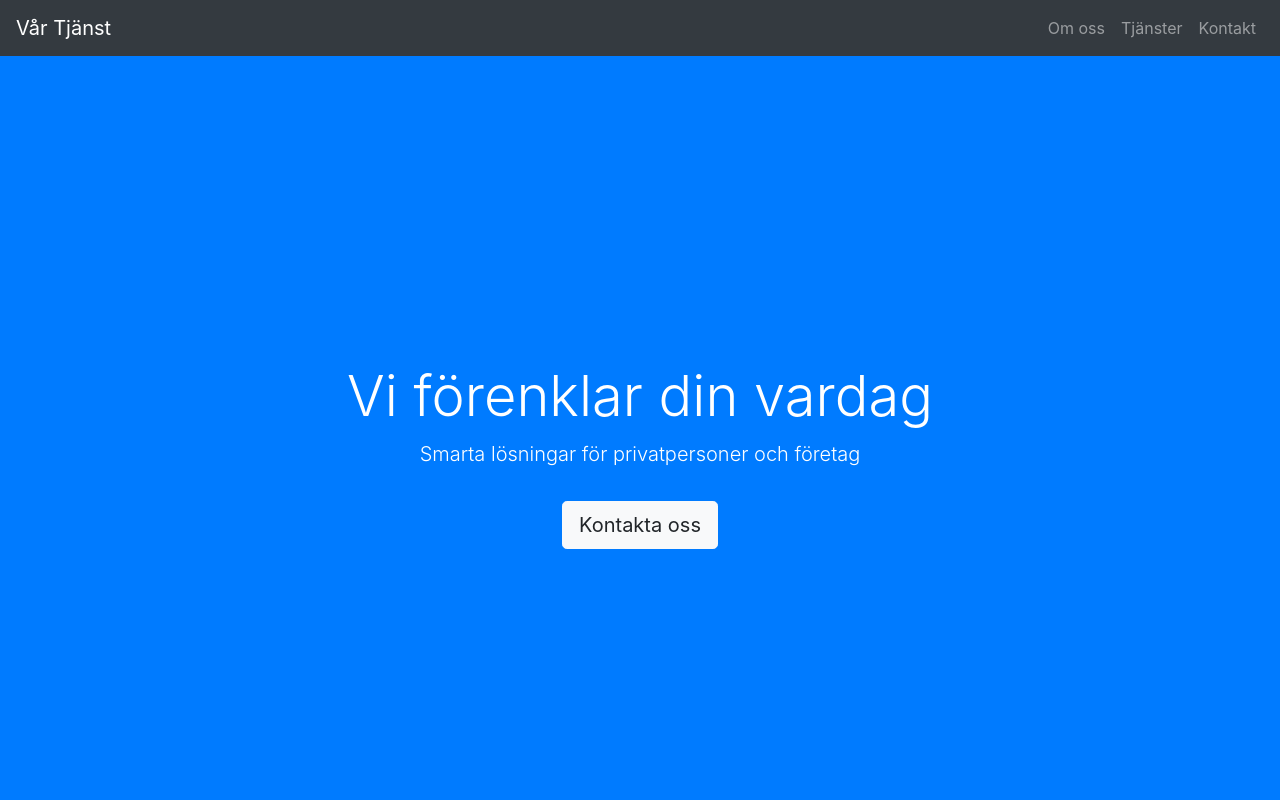
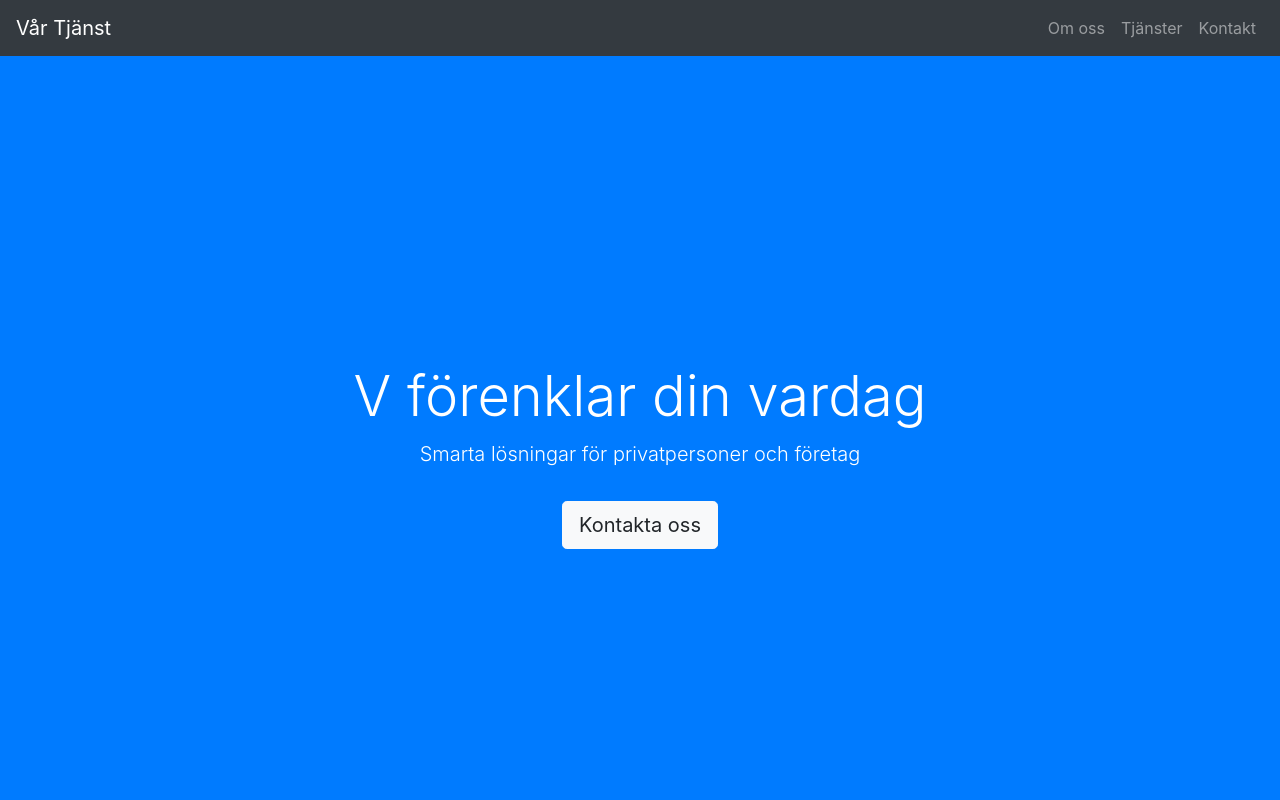
Before and after one commit to Qoiiz/GITHUB-UPPGIFT, a plain HTML site: page Lektion4,5.html in a window 1280 px wide. Shown: the top 800 px of the page. Drawn offline with nearby package versions, Linux system fonts and the light colour scheme.

Commit message:
Update Lektion4,5.html

```diff
--- a/Lektion4,5.html
+++ b/Lektion4,5.html
@@ -25,7 +25,7 @@
 
   <section class="d-flex justify-content-center align-items-center bg-primary text-white text-center" style="height: 100vh;">
     <div>
-      <h1 class="display-4">Vi förenklar din vardag</h1>
+      <h1 class="display-4">V förenklar din vardag</h1>
       <p class="lead">Smarta lösningar för privatpersoner och företag</p>
       <a href="#kontakt" class="btn btn-light btn-lg mt-3">Kontakta oss</a>
     </div>
```
